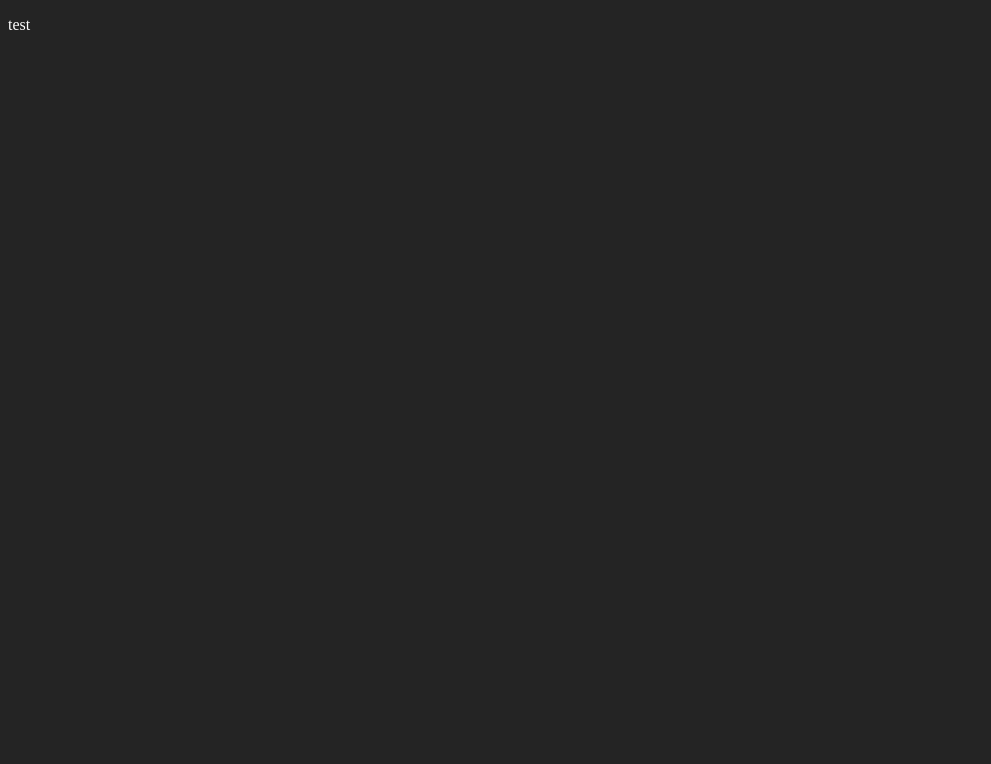
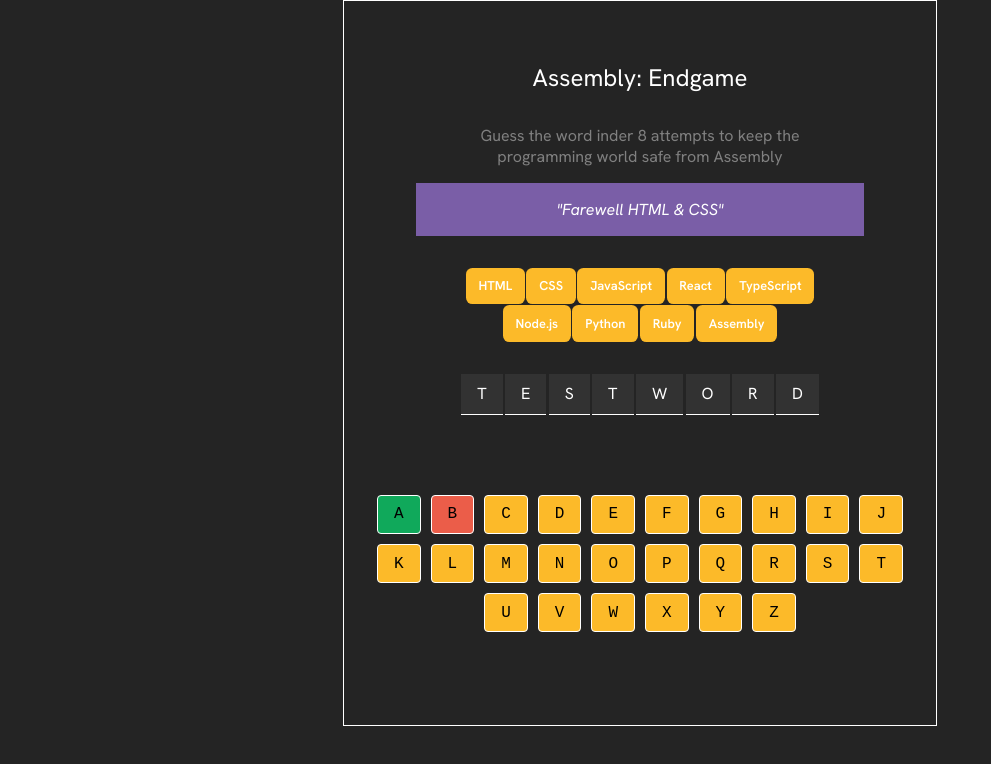
Before and after one commit to gilotin/Assembly-endgame, a React (Vite) app in the folder Assembly endgame/: page / in a window 1280 px wide. Shown: the top 764 px of the page, without its empty margins (0-991 px from the left). Built offline with nearby package versions, Linux system fonts and the light colour scheme.

Commit message:
FEAT: created most layouts

```diff
--- a/Assembly endgame/index.html
+++ b/Assembly endgame/index.html
@@ -2,7 +2,12 @@
 <html lang="en">
     <head>
         <meta charset="UTF-8" />
-
+        <link rel="preconnect" href="https://fonts.googleapis.com" />
+        <link rel="preconnect" href="https://fonts.gstatic.com" crossorigin />
+        <link
+            href="https://fonts.googleapis.com/css2?family=Hanken+Grotesk:ital,wght@0,100..900;1,100..900&display=swap"
+            rel="stylesheet"
+        />
         <meta name="viewport" content="width=device-width, initial-scale=1.0" />
         <title>Assembly endgame</title>
     </head>
--- a/Assembly endgame/src/App.css
+++ b/Assembly endgame/src/App.css
@@ -0,0 +1,105 @@
+:root {
+  --mustard: #fcba29;
+  --success: #10a95b;
+  --fail-red: #eb5d49;
+  --mrg-bottom: 2rem;
+  --violet: #7a5ea7;
+  --dark-grey: #323232;
+}
+
+body {
+  display: flex;
+  justify-content: center;
+}
+
+.game__assembly {
+  align-content: center;
+  border: 1px solid white;
+  height: 726px;
+  max-width: 594px;
+  padding: 2rem 1rem;
+  text-align: center;
+}
+
+.game__header {
+  margin-bottom: var(--mrg-bottom);
+}
+
+.game__description {
+  color: gray;
+  margin: 1rem;
+  padding-inline: 4rem;
+}
+
+
+.game__progress {
+  background-color: var(--violet);
+  padding: 1rem 2rem;
+  max-width: 80%;
+  margin: auto;
+  font-style: italic;
+}
+
+.game__attempt {
+  font-size: .8rem;
+  font-weight: 600;
+  margin: auto;
+  padding-block: 2rem;
+  display: flex;
+  gap: .1rem;
+  flex-wrap: wrap;
+  justify-content: center;
+  max-width: 70%;
+}
+
+.attempts {
+  padding: .6rem .8rem;
+  border-radius: .4rem;
+  background: var(--mustard);
+}
+
+/* Game Board */
+
+.game__board {
+  display: flex;
+  justify-content: center;
+  margin-bottom: var(--mrg-bottom);
+  gap: .15rem;
+  margin-bottom: 5rem;
+}
+
+.board__letter {
+  padding: .6rem 1rem;
+  background: var(--dark-grey);
+  border-bottom: 1px solid white;
+}
+
+/* keyboard layout */
+
+
+.game__keyboard {
+  margin-block: 2rem;
+  align-items: center;
+  display: flex;
+  flex-wrap: wrap;
+  gap: 10px;
+  justify-content: center;
+}
+
+.keyboard__letter {
+  background: var(--mustard);
+  border-radius: 4px;
+  border: 1px solid white;
+  color: black;
+  cursor: pointer;
+  font-weight: 500;
+  padding: .6rem 1rem;
+}
+
+.success {
+  background: var(--success);
+}
+
+.fail {
+  background: var(--fail-red);
+}
--- a/Assembly endgame/src/App.tsx
+++ b/Assembly endgame/src/App.tsx
@@ -2,9 +2,69 @@ import "./App.css";
 
 function App() {
     return (
-        <>
-            <p>test</p>
-        </>
+        <main className="game__assembly">
+            <section className="game__introduction">
+                <h1 className="game__header">Assembly: Endgame</h1>
+                <p className="game__description">
+                    Guess the word inder 8 attempts to keep the programming world safe from Assembly
+                </p>
+                <article className="game__progress">
+                    <p className="progress__score">"Farewell HTML & CSS"</p>
+                </article>
+            </section>
+
+            <div className="game__attempt">
+                <div className="attempts html">HTML</div>
+                <div className="attempts css">CSS</div>
+                <div className="attempts javaScript">JavaScript</div>
+                <div className="attempts react">React</div>
+                <div className="attempts typeScript">TypeScript</div>
+                <div className="attempts nodeJs">Node.js</div>
+                <div className="attempts python">Python</div>
+                <div className="attempts ruby">Ruby</div>
+                <div className="attempts assembly">Assembly</div>
+            </div>
+
+            <div className="game__board">
+                <div className="board__letter">T</div>
+                <div className="board__letter">E</div>
+                <div className="board__letter">S</div>
+                <div className="board__letter">T</div>
+                <div className="board__letter">W</div>
+                <div className="board__letter">O</div>
+                <div className="board__letter">R</div>
+                <div className="board__letter">D</div>
+            </div>
+
+            <div className="game__keyboard">
+                <kbd className="keyboard__letter success">A</kbd>
+                <kbd className="keyboard__letter fail">B</kbd>
+                <kbd className="keyboard__letter">C</kbd>
+                <kbd className="keyboard__letter">D</kbd>
+                <kbd className="keyboard__letter">E</kbd>
+                <kbd className="keyboard__letter">F</kbd>
+                <kbd className="keyboard__letter">G</kbd>
+                <kbd className="keyboard__letter">H</kbd>
+                <kbd className="keyboard__letter">I</kbd>
+                <kbd className="keyboard__letter">J</kbd>
+                <kbd className="keyboard__letter">K</kbd>
+                <kbd className="keyboard__letter">L</kbd>
+                <kbd className="keyboard__letter">M</kbd>
+                <kbd className="keyboard__letter">N</kbd>
+                <kbd className="keyboard__letter">O</kbd>
+                <kbd className="keyboard__letter">P</kbd>
+                <kbd className="keyboard__letter">Q</kbd>
+                <kbd className="keyboard__letter">R</kbd>
+                <kbd className="keyboard__letter">S</kbd>
+                <kbd className="keyboard__letter">T</kbd>
+                <kbd className="keyboard__letter">U</kbd>
+                <kbd className="keyboard__letter">V</kbd>
+                <kbd className="keyboard__letter">W</kbd>
+                <kbd className="keyboard__letter">X</kbd>
+                <kbd className="keyboard__letter">Y</kbd>
+                <kbd className="keyboard__letter">Z</kbd>
+            </div>
+        </main>
     );
 }
 
--- a/Assembly endgame/src/index.css
+++ b/Assembly endgame/src/index.css
@@ -1,4 +1,6 @@
 :root {
+  font-family: "Hanken Grotesk", sans-serif;
+
   color: white;
   background-color: #242424;
 
@@ -7,3 +9,39 @@
   -webkit-font-smoothing: antialiased;
   -moz-osx-font-smoothing: grayscale;
 }
+
+html {
+  box-sizing: border-box;
+  font-size: 16px;
+}
+
+*,
+*:before,
+*:after {
+  box-sizing: inherit;
+}
+
+body,
+h1,
+h2,
+h3,
+h4,
+h5,
+h6,
+p,
+ol,
+ul {
+  margin: 0;
+  padding: 0;
+  font-weight: normal;
+}
+
+ol,
+ul {
+  list-style: none;
+}
+
+img {
+  max-width: 100%;
+  height: auto;
+}
```
